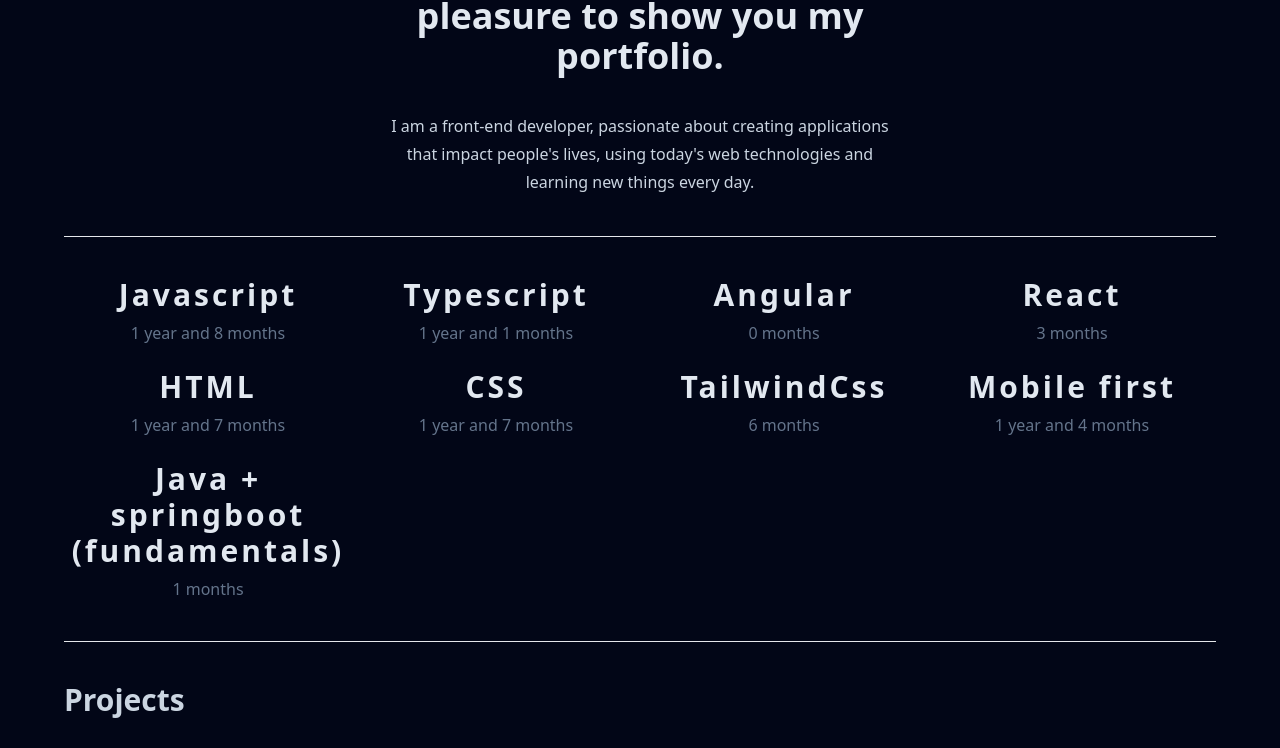
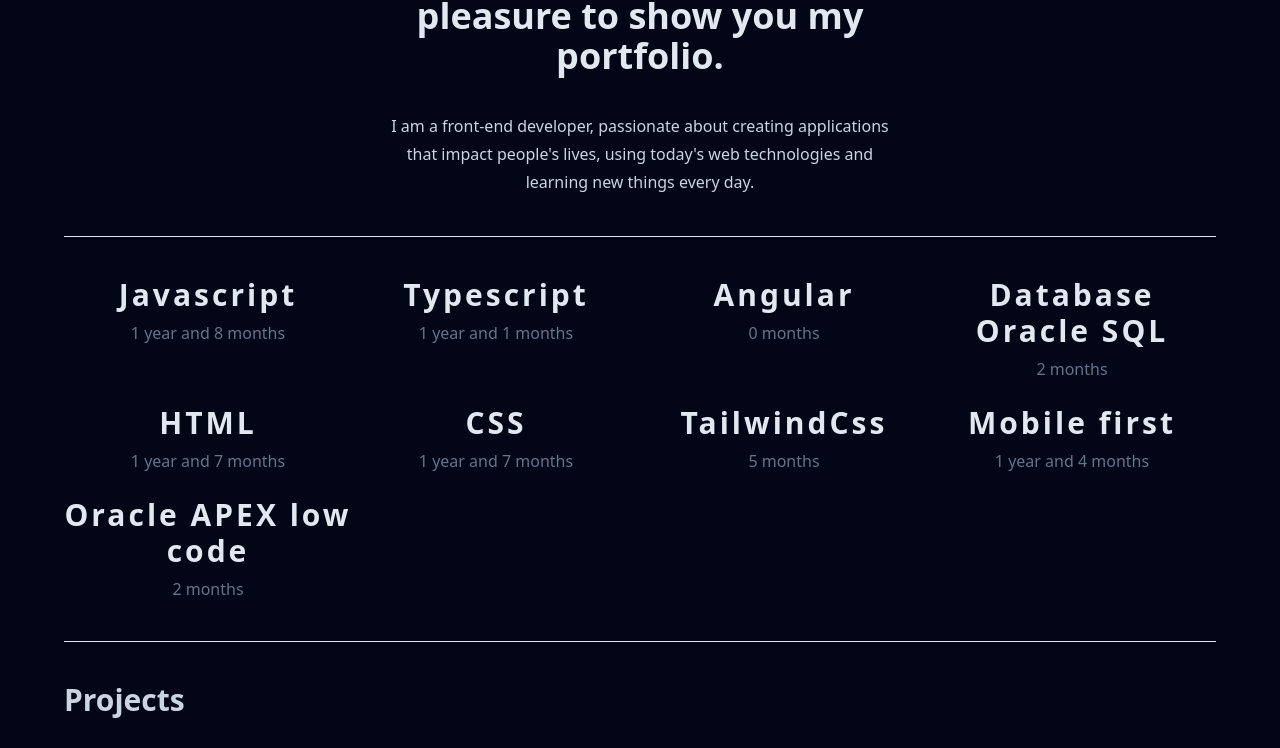
Before and after one commit to HenryAprendo/skills, an Angular app: page / in a window 1280 px wide. Shown: the part 567-1315 px from the top of the page. Built offline with nearby package versions, Linux system fonts and the light colour scheme.

Commit message:
Actualización de las habilidades

```diff
--- a/src/app/data/skills.ts
+++ b/src/app/data/skills.ts
@@ -19,11 +19,13 @@ export const technologies:Technologies[] = [
     id: 2,
     title: 'Angular',
     date: new Date(2022,6)
-  },  {
+  },
+  {
     id: 3,
-    title: 'React',
-    date: new Date(2023,3)
-  },  {
+    title: 'Database Oracle SQL',
+    date: new Date(2023,9)
+  },
+  {
     id: 4,
     title: 'HTML',
     date: new Date(2021,11)
@@ -34,7 +36,7 @@ export const technologies:Technologies[] = [
   },  {
     id: 6,
     title: 'TailwindCss',
-    date: new Date(2023,0)
+    date: new Date(2023,1)
   },
   {
     id: 7,
@@ -43,7 +45,7 @@ export const technologies:Technologies[] = [
   },
   {
     id: 8,
-    title: 'Java + springboot (fundamentals)',
-    date: new Date(2023,5)
+    title: 'Oracle APEX low code',
+    date: new Date(2023,9)
   }
 ];
```
